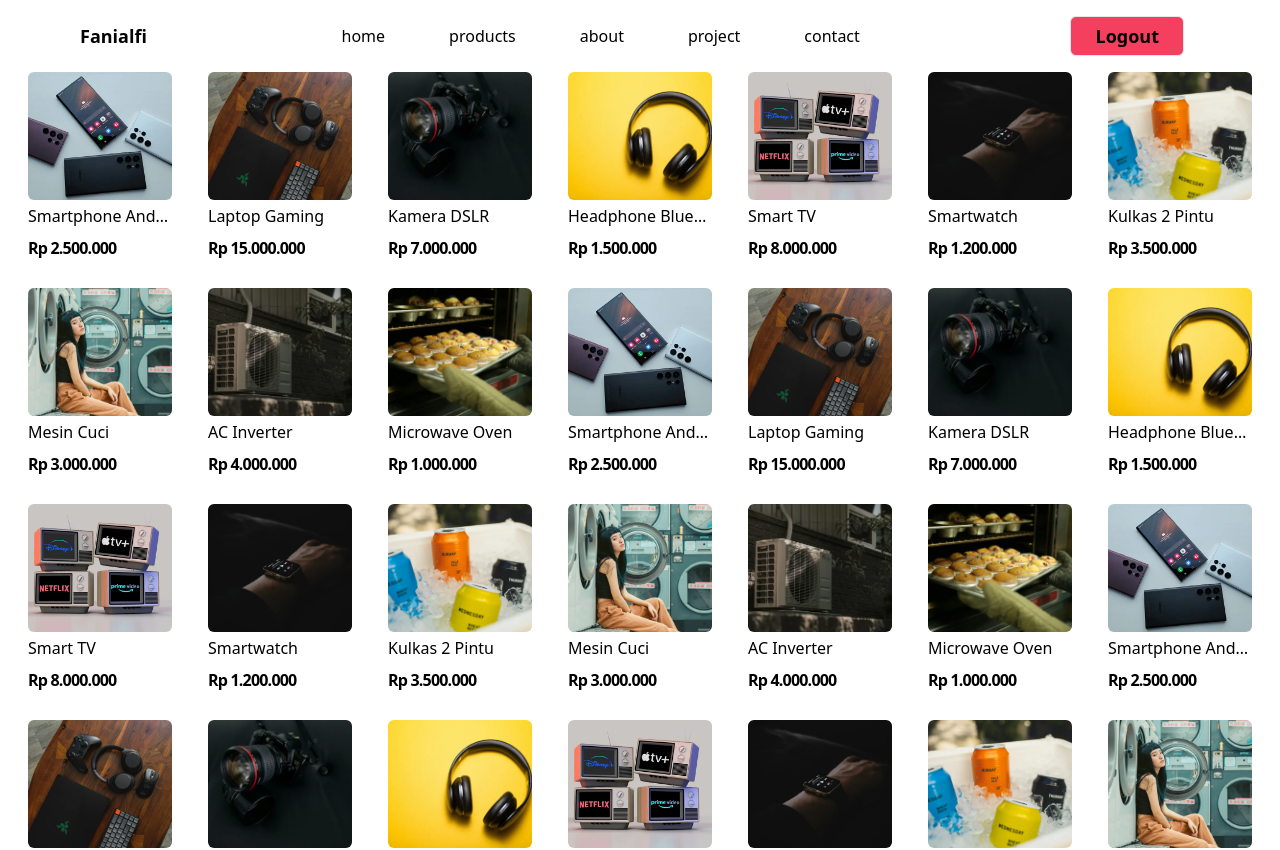
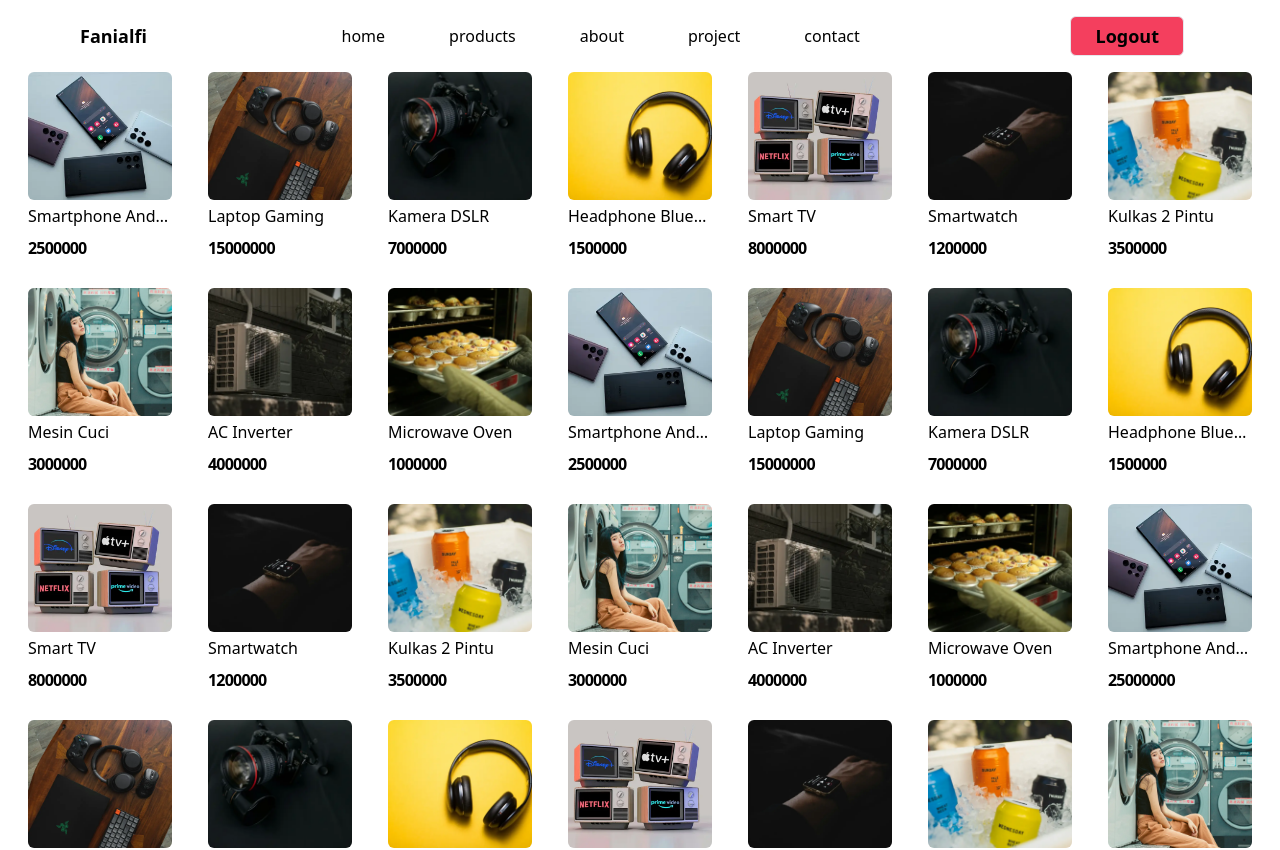
Before and after one commit to fanialfi/belajar-reactjs, a React (Vite) app: page /dashboard/products in a window 1280 px wide. Shown: the top 850 px of the page. Built offline with nearby package versions, Linux system fonts and the light colour scheme.

Commit message:
implementasi fitur quantity adjustment pada item keranjang
- quantity adjustment menggunakan event listener
- useEffect hook
- data localStorage untuk menyimpan perubahan di browser
- this feature still lot of bugs

```diff
--- a/src/Pages/productDetail.jsx
+++ b/src/Pages/productDetail.jsx
@@ -10,6 +10,25 @@ import ProductBody from "../components/Elements/ProductBody";
 export default function ProductDetailPage() {
   let { id } = useParams();
   const [productDetail, setProductDetail] = useState(undefined);
+  const handleOnClick = () => {
+    const cart = JSON.parse(localStorage.getItem("cart")) || [];
+    const existingProductIndex = cart.findIndex((elm) => elm?.id == productDetail?.id);
+
+    if (existingProductIndex !== -1) {
+      // kalau produk sudah ada di cart, maka tambahkan quantity
+      cart[existingProductIndex].qty += 1;
+    } else {
+      // kalau belum ada di cart, tambahin product baru ke cart
+      const data = {
+        id: productDetail?.id,
+        qty: 1,
+      };
+      cart.push(data);
+    }
+
+    // update localstorage dengan cart
+    localStorage.setItem("cart", JSON.stringify(cart));
+  };
 
   useEffect(() => {
     setProductDetail(dataDumy.filter((item) => item.id == id)[0]);
@@ -22,7 +41,7 @@ export default function ProductDetailPage() {
         <ProductBody>
           <ProductBody.title price={productDetail?.price} title={productDetail?.title} />
           <ProductBody.desc>{productDetail?.description}</ProductBody.desc>
-          <ProductBody.footer />
+          <ProductBody.footer btnOnClick={handleOnClick} />
         </ProductBody>
       </CardProductDetail>
     </ProductDetailLayout>
--- a/src/assets/data.json
+++ b/src/assets/data.json
@@ -3,210 +3,210 @@
     "id": 1,
     "title": "Smartphone Android",
     "description": "Smartphone dengan layar 6.5 inch, RAM 4GB, ROM 64GB",
-    "price": "Rp 2.500.000",
+    "price": 2500000,
     "image": "/images/smartphone_android.webp"
   },
   {
     "id": 2,
     "title": "Laptop Gaming",
     "description": "Laptop gaming dengan prosesor Intel i7, RAM 16GB, SSD 512GB, lorem ipsum dolor sit amet, magnes jaoifhaoie kareana kamu jika dia di pekerjaan orang lain lama lama jadi alam bawah ikan",
-    "price": "Rp 15.000.000",
+    "price": 15000000,
     "image": "/images/laptop_gaming.webp"
   },
   {
     "id": 3,
     "title": "Kamera DSLR",
     "description": "Kamera DSLR dengan resolusi 24MP, lensa 18-55mm",
-    "price": "Rp 7.000.000",
+    "price": 7000000,
     "image": "/images/kamera_dslr.webp"
   },
   {
     "id": 4,
     "title": "Headphone Bluetooth",
     "description": "Headphone wireless dengan fitur noise cancelling",
-    "price": "Rp 1.500.000",
+    "price": 1500000,
     "image": "/images/headphone_bluetooth.webp"
   },
   {
     "id": 5,
     "title": "Smart TV",
     "description": "Smart TV 4K dengan ukuran 55 inch",
-    "price": "Rp 8.000.000",
+    "price": 8000000,
     "image": "/images/smart_tv.webp"
   },
   {
     "id": 6,
     "title": "Smartwatch",
     "description": "Jam tangan pintar dengan berbagai fitur kesehatan",
-    "price": "Rp 1.200.000",
+    "price": 1200000,
     "image": "/images/smartwatch.webp"
   },
   {
     "id": 7,
     "title": "Kulkas 2 Pintu",
     "description": "Kulkas dengan kapasitas 300 liter, teknologi inverter",
-    "price": "Rp 3.500.000",
+    "price": 3500000,
     "image": "/images/kulkas_2_pintu.webp"
   },
   {
     "id": 8,
     "title": "Mesin Cuci",
     "description": "Mesin cuci front loading dengan kapasitas 7kg",
-    "price": "Rp 3.000.000",
+    "price": 3000000,
     "image": "/images/mesin_cuci.webp"
   },
   {
     "id": 9,
     "title": "AC Inverter",
     "description": "AC dengan teknologi inverter, kapasitas 1PK",
-    "price": "Rp 4.000.000",
+    "price": 4000000,
     "image": "/images/ac_inverter.webp"
   },
   {
     "id": 10,
     "title": "Microwave Oven",
     "description": "Microwave dengan kapasitas 20 liter, fitur grill",
-    "price": "Rp 1.000.000",
+    "price": 1000000,
     "image": "/images/microwave_oven.webp"
   },
   {
     "id": 11,
     "title": "Smartphone Android",
     "description": "Smartphone dengan layar 6.5 inch, RAM 4GB, ROM 64GB",
-    "price": "Rp 2.500.000",
+    "price": 2500000,
     "image": "/images/smartphone_android.webp"
   },
   {
     "id": 12,
     "title": "Laptop Gaming",
     "description": "Laptop gaming dengan prosesor Intel i7, RAM 16GB, SSD 512GB",
-    "price": "Rp 15.000.000",
+    "price": 15000000,
     "image": "/images/laptop_gaming.webp"
   },
   {
     "id": 13,
     "title": "Kamera DSLR",
     "description": "Kamera DSLR dengan resolusi 24MP, lensa 18-55mm",
-    "price": "Rp 7.000.000",
+    "price": 7000000,
     "image": "/images/kamera_dslr.webp"
   },
   {
     "id": 14,
     "title": "Headphone Bluetooth",
     "description": "Headphone wireless dengan fitur noise cancelling",
-    "price": "Rp 1.500.000",
+    "price": 1500000,
     "image": "/images/headphone_bluetooth.webp"
   },
   {
     "id": 15,
     "title": "Smart TV",
     "description": "Smart TV 4K dengan ukuran 55 inch",
-    "price": "Rp 8.000.000",
+    "price": 8000000,
     "image": "/images/smart_tv.webp"
   },
   {
     "id": 16,
     "title": "Smartwatch",
     "description": "Jam tangan pintar dengan berbagai fitur kesehatan",
-    "price": "Rp 1.200.000",
+    "price": 1200000,
     "image": "/images/smartwatch.webp"
   },
   {
     "id": 17,
     "title": "Kulkas 2 Pintu",
     "description": "Kulkas dengan kapasitas 300 liter, teknologi inverter",
-    "price": "Rp 3.500.000",
+    "price": 3500000,
     "image": "/images/kulkas_2_pintu.webp"
   },
   {
     "id": 18,
     "title": "Mesin Cuci",
     "description": "Mesin cuci front loading dengan kapasitas 7kg",
-    "price": "Rp 3.000.000",
+    "price": 3000000,
     "image": "/images/mesin_cuci.webp"
   },
   {
     "id": 19,
     "title": "AC Inverter",
     "description": "AC dengan teknologi inverter, kapasitas 1PK",
-    "price": "Rp 4.000.000",
+    "price": 4000000,
     "image": "/images/ac_inverter.webp"
   },
   {
     "id": 20,
     "title": "Microwave Oven",
     "description": "Microwave dengan kapasitas 20 liter, fitur grill",
-    "price": "Rp 1.000.000",
+    "price": 1000000,
     "image": "/images/microwave_oven.webp"
   },
   {
     "id": 21,
     "title": "Smartphone Android",
     "description": "Smartphone dengan layar 6.5 inch, RAM 4GB, ROM 64GB",
-    "price": "Rp 2.500.000",
+    "price": 25000000,
     "image": "/images/smartphone_android.webp"
   },
   {
     "id": 22,
     "title": "Laptop Gaming",
     "description": "Laptop gaming dengan prosesor Intel i7, RAM 16GB, SSD 512GB",
-    "price": "Rp 15.000.000",
+    "price": 15000000,
     "image": "/images/laptop_gaming.webp"
   },
   {
     "id": 23,
     "title": "Kamera DSLR",
     "description": "Kamera DSLR dengan resolusi 24MP, lensa 18-55mm",
-    "price": "Rp 7.000.000",
+    "price": 7000000,
     "image": "/images/kamera_dslr.webp"
   },
   {
     "id": 24,
     "title": "Headphone Bluetooth",
     "description": "Headphone wireless dengan fitur noise cancelling",
-    "price": "Rp 1.500.000",
+    "price": 1500000,
     "image": "/images/headphone_bluetooth.webp"
   },
   {
     "id": 25,
     "title": "Smart TV",
     "description": "Smart TV 4K dengan ukuran 55 inch",
-    "price": "Rp 8.000.000",
+    "price": 8000000,
     "image": "/images/smart_tv.webp"
   },
   {
     "id": 26,
     "title": "Smartwatch",
     "description": "Jam tangan pintar dengan berbagai fitur kesehatan",
-    "price": "Rp 1.200.000",
+    "price": 1200000,
     "image": "/images/smartwatch.webp"
   },
   {
     "id": 27,
     "title": "Kulkas 2 Pintu",
     "description": "Kulkas dengan kapasitas 300 liter, teknologi inverter",
-    "price": "Rp 3.500.000",
+    "price": 3500000,
     "image": "/images/kulkas_2_pintu.webp"
   },
   {
     "id": 28,
     "title": "Mesin Cuci",
     "description": "Mesin cuci front loading dengan kapasitas 7kg",
-    "price": "Rp 3.000.000",
+    "price": 3000000,
     "image": "/images/mesin_cuci.webp"
   },
   {
     "id": 29,
     "title": "AC Inverter",
     "description": "AC dengan teknologi inverter, kapasitas 1PK",
-    "price": "Rp 4.000.000",
+    "price": 4000000,
     "image": "/images/ac_inverter.webp"
   },
   {
     "id": 30,
     "title": "Microwave Oven",
     "description": "Microwave dengan kapasitas 20 liter, fitur grill",
-    "price": "Rp 1.000.000",
+    "price": 1000000,
     "image": "/images/microwave_oven.webp"
   }
 ]
--- a/src/components/Elements/ProductBody/ProductBodyFooter.jsx
+++ b/src/components/Elements/ProductBody/ProductBodyFooter.jsx
@@ -1,12 +1,15 @@
 import ButtonFunc from "../Button";
 import Variants from "../Button/variants";
+import PropTypes from "prop-types";
 
-export default function ProductBodyFooter() {
+export default function ProductBodyFooter({ btnOnClick }) {
   return (
     <div className="flex space-x-4 mt-6 text-sm font-medium">
       <div className="flex-auto flex space-x-4">
         <ButtonFunc type={Variants.primary}>Buy Now</ButtonFunc>
-        <ButtonFunc type={Variants.white}>Add To Cart</ButtonFunc>
+        <ButtonFunc type={Variants.white} onClick={btnOnClick}>
+          Add To Cart
+        </ButtonFunc>
       </div>
       <button
         className="flex-none flex items-center justify-center w-9 h-9 rounded-md text-slate-300 border border-slate-200"
@@ -24,3 +27,7 @@ export default function ProductBodyFooter() {
     </div>
   );
 }
+
+ProductBodyFooter.propTypes = {
+  btnOnClick: PropTypes.func,
+};
--- a/src/components/Elements/ProductBody/index.jsx
+++ b/src/components/Elements/ProductBody/index.jsx
@@ -11,5 +11,5 @@ ProductBody.title = ProductBodyTitle;
 ProductBody.desc = ProductBodyDesc;
 ProductBody.footer = ProductBodyFooter;
 ProductBody.propTypes = {
-  children: PropTypes.arrayOf(PropTypes.node),
+  children: PropTypes.node,
 };
--- a/src/main.jsx
+++ b/src/main.jsx
@@ -10,6 +10,7 @@ import ProductsPage from "./Pages/products";
 import Dashboard from "./Pages/dashboard";
 import { Navigate } from "react-router-dom";
 import ProductDetailPage from "./Pages/productDetail";
+import CartPage from "./Pages/cart";
 
 const router = createBrowserRouter([
   {
@@ -38,6 +39,10 @@ const router = createBrowserRouter([
         element: <ProductDetailPage />,
       },
       {
+        path: "cart",
+        element: <CartPage />,
+      },
+      {
         index: true,
         element: <Navigate to={"/dashboard/products"} replace />,
       },
```
Also changed, not shown: src/Pages/cart.jsx (added, +126 -0 lines).
